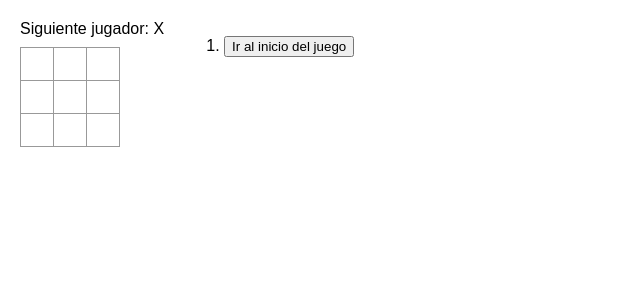
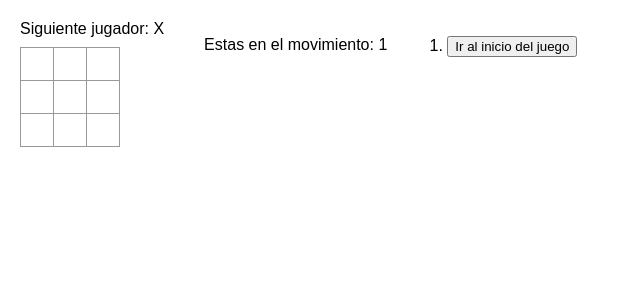
Before and after one commit to Samero0/React_Tic-tac-toe, a React (Create React App) app: page / in a window 1280 px wide. Shown: the top 300 px of the page, without its empty margins (0-640 px from the left). Built offline with nearby package versions, Linux system fonts and the light colour scheme.

Commit message:
current move feature

```diff
--- a/src/App.js
+++ b/src/App.js
@@ -68,6 +68,7 @@ export default function Game() {
   const xIsNext = currentMove % 2 === 0;
   const currentSquares = history[currentMove];
 
+  console.log(currentMove);
 
   function handlePlay(nextSquares) {
     const nextHistory = [...history.slice(0, currentMove + 1), nextSquares];
@@ -101,6 +102,9 @@ export default function Game() {
     <div className="game-board">
       <Board xIsNext={xIsNext} squares={currentSquares} onPlay={handlePlay} />
     </div>
+    <div className="current-play">
+      <ol>Estas en el movimiento: {currentMove + 1}</ol>
+    </div>
     <div className="game-info">
       <ol>{moves}</ol>
     </div>
```
Lines whose indentation alone changed are shown as unchanged.
